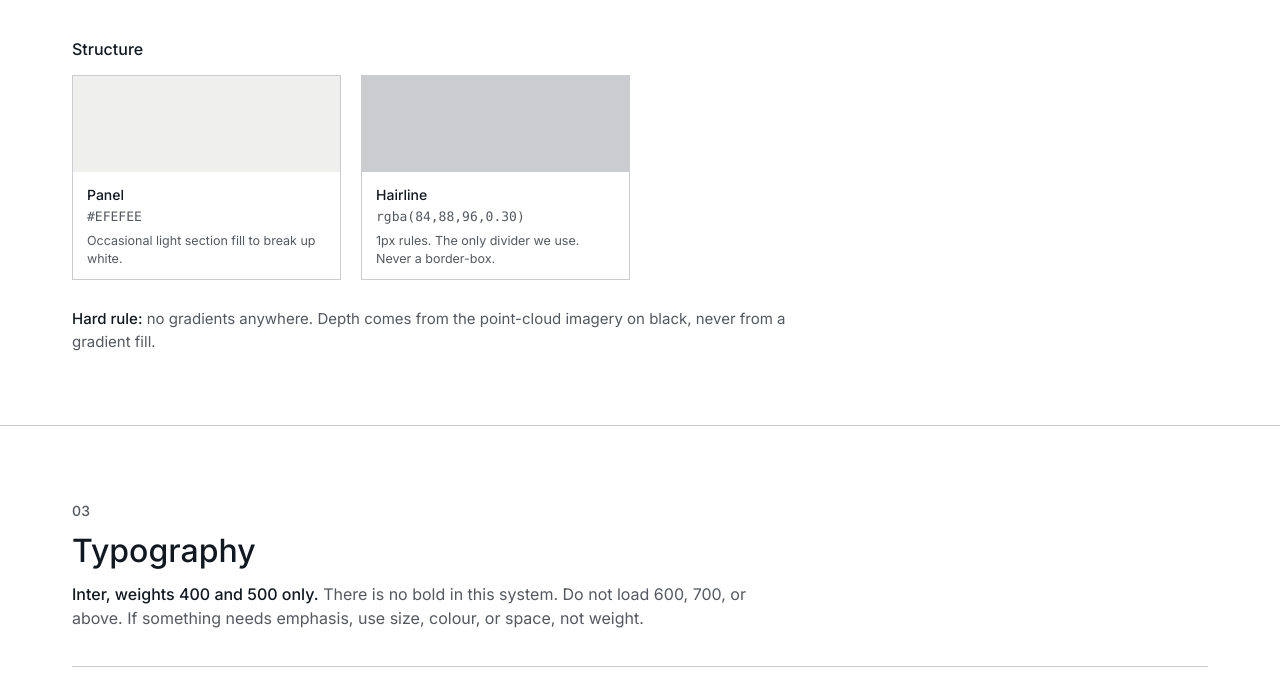
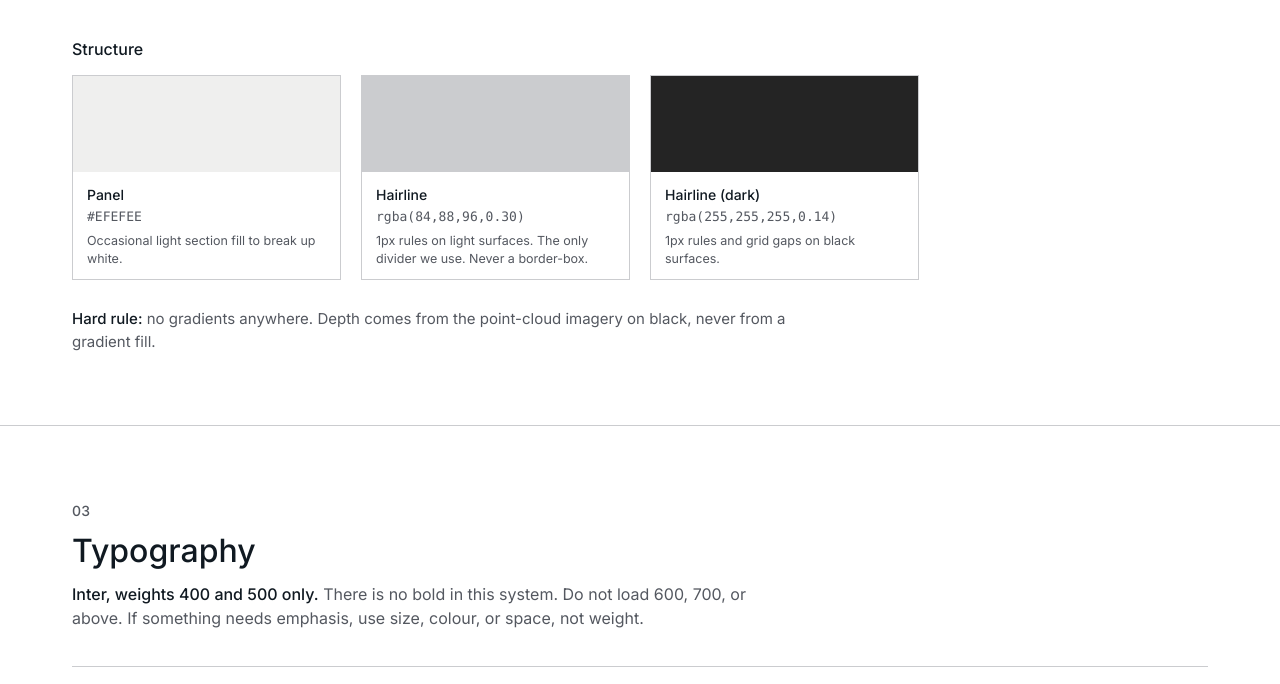
Before and after one commit to HaitzuPP/embodied-hq, a plain HTML site: page design/index.html in a window 1280 px wide. Shown: the part 2306-2990 px from the top of the page. Drawn offline with Linux system fonts and the light colour scheme.

Commit message:
Design system: document --line-dk token

```diff
--- a/design/index.html
+++ b/design/index.html
@@ -218,7 +218,8 @@
     <h3 style="font-size:16px;margin-bottom:14px">Structure</h3>
     <div class="grid g4">
       <div class="sw"><div class="chip" style="background:#EFEFEE"></div><div class="meta"><div class="nm">Panel</div><div class="hex">#EFEFEE</div><div class="use">Occasional light section fill to break up white.</div></div></div>
-      <div class="sw"><div class="chip" style="background:rgba(84,88,96,0.30)"></div><div class="meta"><div class="nm">Hairline</div><div class="hex">rgba(84,88,96,0.30)</div><div class="use">1px rules. The only divider we use. Never a border-box.</div></div></div>
+      <div class="sw"><div class="chip" style="background:rgba(84,88,96,0.30)"></div><div class="meta"><div class="nm">Hairline</div><div class="hex">rgba(84,88,96,0.30)</div><div class="use">1px rules on light surfaces. The only divider we use. Never a border-box.</div></div></div>
+      <div class="sw"><div class="chip" style="background:#000"><div style="height:100%;background:rgba(255,255,255,0.14)"></div></div><div class="meta"><div class="nm">Hairline (dark)</div><div class="hex">rgba(255,255,255,0.14)</div><div class="use">1px rules and grid gaps on black surfaces.</div></div></div>
     </div>
 
     <p style="margin-top:28px;color:var(--muted);font-size:15px;max-width:720px"><strong style="font-weight:500;color:var(--text)">Hard rule:</strong> no gradients anywhere. Depth comes from the point-cloud imagery on black, never from a gradient fill.</p>
@@ -495,7 +496,8 @@
   <span class="k">--bg-dark</span>:   #000000;
   <span class="k">--text</span>:      #101921;
   <span class="k">--muted</span>:     #545860;
-  <span class="k">--hairline</span>:  rgba(84,88,96,0.30);
+  <span class="k">--hairline</span>:  rgba(84,88,96,0.30);   <span class="c">/* rules on light */</span>
+  <span class="k">--line-dk</span>:   rgba(255,255,255,0.14); <span class="c">/* rules + grid gaps on black */</span>
   <span class="k">--panel</span>:     #EFEFEE;
 
   <span class="c">/* signal */</span>
```
